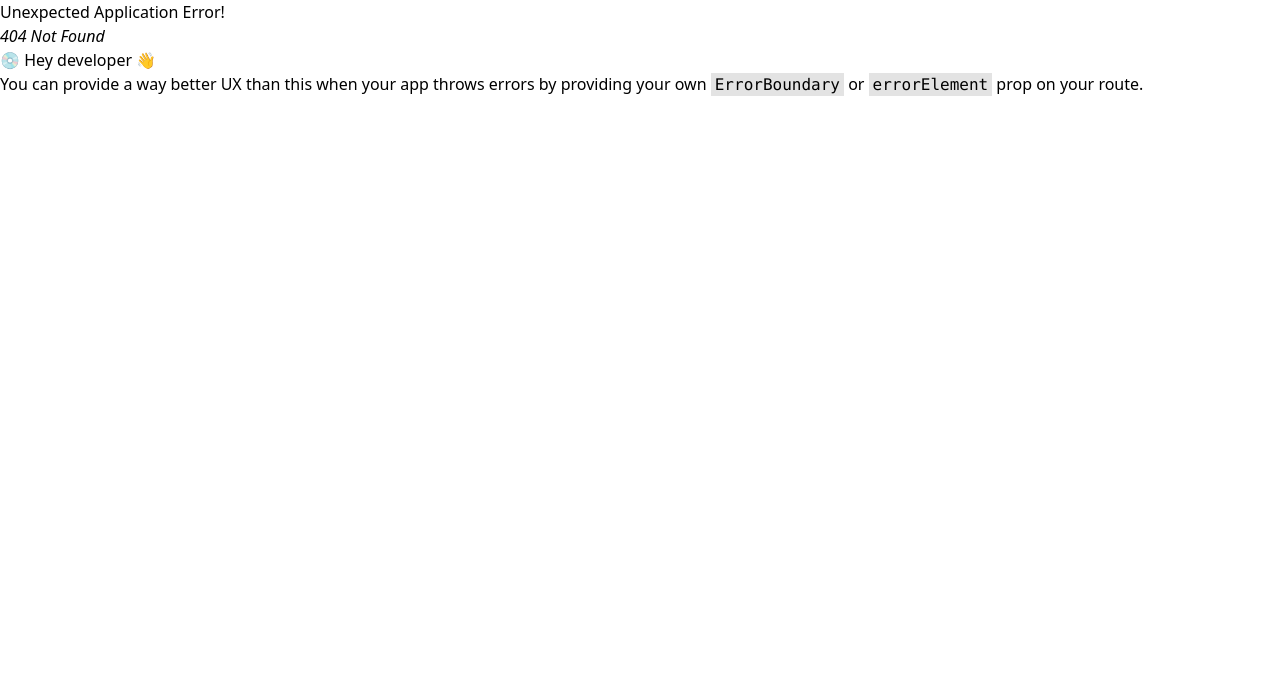
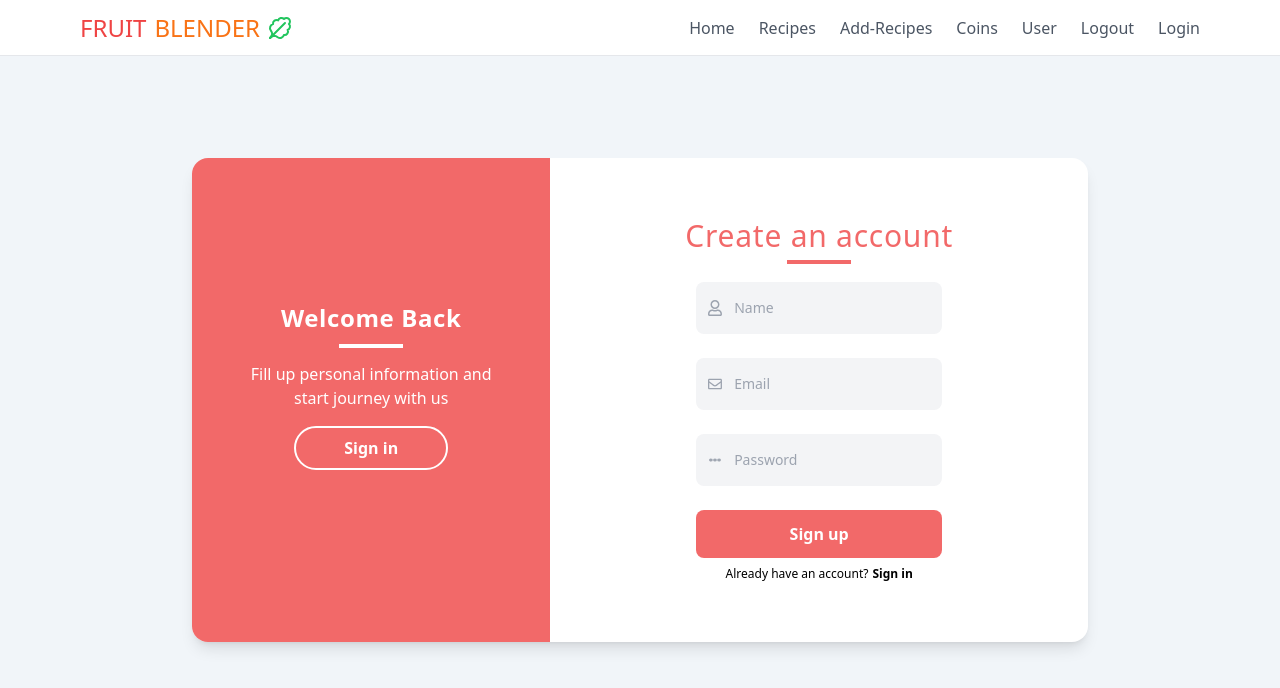
Before and after one commit to rakibh3/fruitJuiceMake-frontend, a React (Vite) app: page /signup in a window 1280 px wide. Before the commit this address had no page. Shown: the top 688 px of the page. Built offline with nearby package versions, Linux system fonts and the light colour scheme; a web font is replaced by a local one.

Commit message:
Signup page design

```diff
--- a/src/pages/Auth/SignIn.jsx
+++ b/src/pages/Auth/Signup.jsx
@@ -1,30 +1,61 @@
-import { FaRegEnvelope } from "react-icons/fa";
+import { FaRegEnvelope, FaRegUser } from "react-icons/fa";
 import { TbPassword } from "react-icons/tb";
 import { Link } from "react-router-dom";
 
-const SignIn = () => {
+const Signup = () => {
   return (
     <div className="flex min-h-screen flex-col items-center justify-center py-2">
       <div className="flex w-full flex-1 flex-col items-center justify-center px-4 text-center">
         <div className="flex w-full max-w-4xl flex-col rounded-2xl bg-white shadow-lg md:flex-row">
           {/* Sign In */}
 
+          <div className="hidden w-2/5 md:flex">
+            <div className="rounded-bl-2xl rounded-tl-2xl bg-primary/80 px-12 py-36 text-white">
+              <h2 className="mb-1 text-2xl font-bold tracking-wide">
+                Welcome Back
+              </h2>
+              <div className="mb-2 inline-block w-16 border-2 border-white"></div>
+              <p className="mb-4">
+                Fill up personal information and start journey with us
+              </p>
+              <Link
+                to="/signin"
+                className="inline-block rounded-full border-2 border-white px-12 py-2 font-semibold hover:bg-white hover:text-primary/80"
+              >
+                Sign in
+              </Link>
+            </div>
+          </div>
+
+          {/* Sign Up */}
+
           <div className="w-full p-5 md:w-3/5">
             <div className="py-10">
-              <h2 className="mb-2 text-2xl font-bold text-primary/80 sm:text-3xl">
-                Sign in to account
+              <h2 className="mb-1 text-2xl font-medium tracking-wide text-primary/80 sm:text-3xl">
+                Create an account
               </h2>
-              <div className="mb-2 inline-block w-10 border-2 border-primary/80"></div>
-              {/* Sign In form */}
+              <div className="mb-3 inline-block w-16 border-2 border-primary/80"></div>
+              {/* Sign up form */}
               <div className="flex flex-col items-center">
                 <form action="">
+                  <div className="max-w-sx mb-6 flex w-full items-center rounded-lg bg-gray-100 p-1">
+                    <FaRegUser className="m-2 text-gray-400" />
+                    <input
+                      type="text"
+                      name="name"
+                      id="name"
+                      placeholder="Name"
+                      className="w-full bg-gray-100 py-3 pl-1 text-sm outline-none"
+                    />
+                  </div>
+
                   <div className="max-w-sx mb-6 flex w-full items-center rounded-lg bg-gray-100 p-1">
                     <FaRegEnvelope className="m-2 text-gray-400" />
                     <input
                       type="text"
-                      name="username"
-                      id="username"
-                      placeholder="Username"
+                      name="email"
+                      id="email"
+                      placeholder="Email"
                       className="w-full bg-gray-100 py-3 pl-1 text-sm outline-none"
                     />
                   </div>
@@ -39,43 +70,22 @@ const SignIn = () => {
                       className="w-full bg-gray-100 py-3 pl-1 text-sm outline-none"
                     />
                   </div>
-                  <div className="mb-5 mt-1 flex w-full max-w-xs justify-end">
-                    <Link to="#" className="text-xs">
-                      Forgot Password?
-                    </Link>
-                  </div>
+
                   <button className="block w-full max-w-xs rounded-lg bg-primary/80 p-3 text-center font-semibold text-white hover:bg-primary/90">
-                    Sign in
+                    Sign up
                   </button>
                 </form>
-                <p className="mt-1 text-center text-xs sm:px-6 dark:text-gray-600">
-                  Don&apos;t have an account?
+                <p className="mt-2 text-center text-xs sm:px-6 dark:text-gray-600">
+                  Already have an account?
                   <Link
                     rel="noopener noreferrer"
-                    to="/signup"
+                    to="/signin"
                     className="ml-1 font-semibold no-underline dark:text-gray-800"
                   >
-                    Sign up
+                    Sign in
                   </Link>
                 </p>
               </div>
-            </div>
-          </div>
-
-          {/* Sign Up */}
-          <div className="hidden w-2/5 md:flex">
-            <div className="rounded-br-2xl rounded-tr-2xl bg-primary/80 px-12 py-36 text-white">
-              <h2 className="mb-2 text-3xl font-bold">Hello </h2>
-              <div className="mb-2 inline-block w-10 border-2 border-white"></div>
-              <p className="mb-2">
-                Fill up personal information and start journey with us
-              </p>
-              <Link
-                to="/signup"
-                className="inline-block rounded-full border-2 border-white px-12 py-2 font-semibold hover:bg-white hover:text-primary/80"
-              >
-                Sign up
-              </Link>
             </div>
           </div>
         </div>
@@ -83,4 +93,4 @@ const SignIn = () => {
     </div>
   );
 };
-export default SignIn;
+export default Signup;
```
Also changed, not shown: src/routes/routes.jsx (+6 -1 lines).
